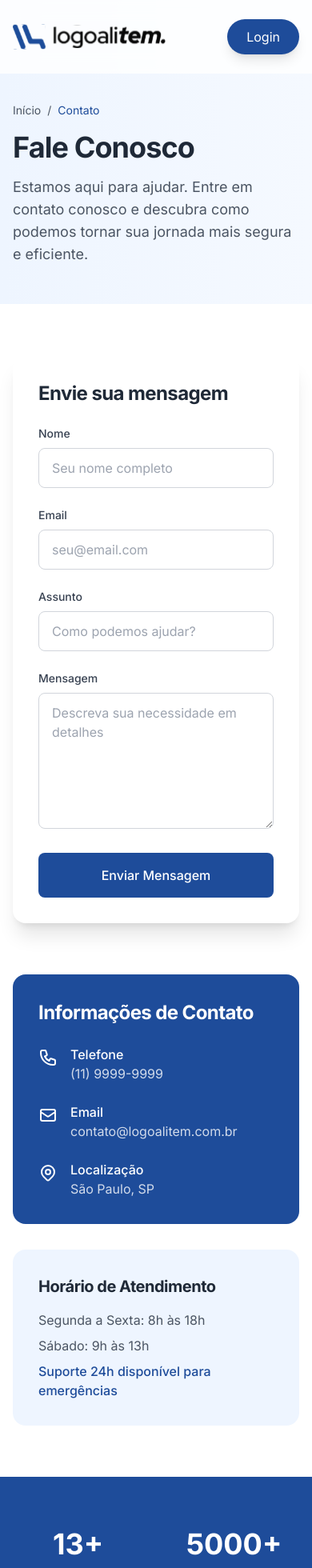
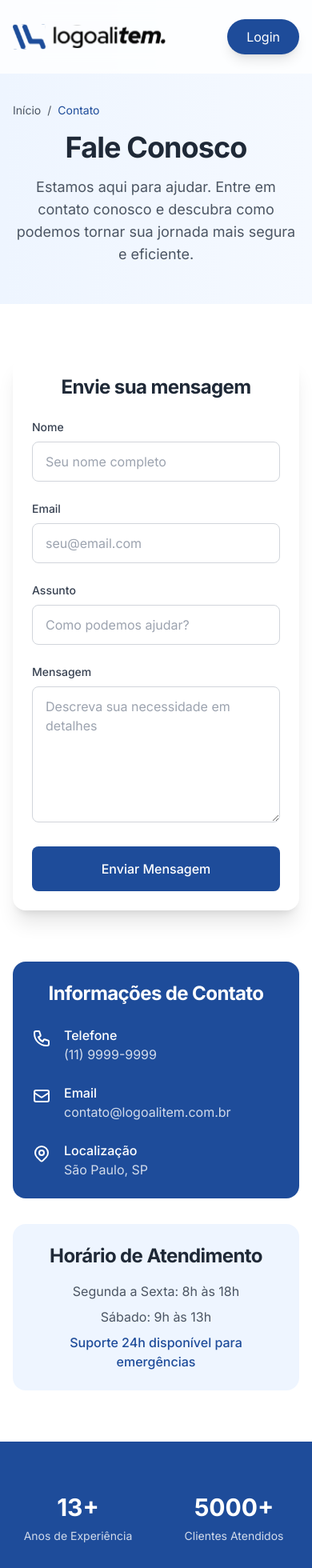
Before and after one commit to williansenawebdesigner/website-logoalitem, a Next.js app: page /contato in a window 390 px wide. Shown: the top 1960 px of the page at 80% size. Built offline with nearby package versions, Linux system fonts and the light colour scheme.

Commit message:
design página de contato ok

```diff
--- /dev/null
+++ b/app/components/Footer.tsx
@@ -0,0 +1,58 @@
+import Image from 'next/image'
+import Link from 'next/link'
+
+export default function Footer() {
+  return (
+    <footer className="bg-gray-900 text-white py-16">
+      <div className="container mx-auto px-4">
+        <div className="grid grid-cols-1 md:grid-cols-4 gap-12">
+          <div className="space-y-4">
+            <Image
+              src="/images/footer/logoalitem-logofundoescuro.svg"
+              alt="Logo Ali Tem"
+              width={292}
+              height={30}
+              className="mb-5"
+            />
+            <p className="text-gray-400">
+              Simplificando a vida do transportador desde 2010.
+            </p>
+          </div>
+
+          <div>
+            <h4 className="font-bold text-lg mb-4 text-gray-300">Links Rápidos</h4>
+            <ul className="space-y-2">
+              <li><Link href="/" className="text-gray-400 hover:text-white transition">Início</Link></li>
+              <li><Link href="#" className="text-gray-400 hover:text-white transition">Sobre nós</Link></li>
+              <li><Link href="#" className="text-gray-400 hover:text-white transition">Serviços</Link></li>
+              <li><Link href="/contato" className="text-gray-400 hover:text-white transition">Contato</Link></li>
+            </ul>
+          </div>
+
+          <div>
+            <h4 className="font-bold text-lg mb-4 text-gray-300">Nossos Serviços</h4>
+            <ul className="space-y-2">
+              <li><Link href="#" className="text-gray-400 hover:text-white transition">Reboque 24h</Link></li>
+              <li><Link href="#" className="text-gray-400 hover:text-white transition">Muque</Link></li>
+              <li><Link href="#" className="text-gray-400 hover:text-white transition">Cálculo de Frete</Link></li>
+              <li><Link href="#" className="text-gray-400 hover:text-white transition">Assessoria Jurídica</Link></li>
+            </ul>
+          </div>
+
+          <div>
+            <h4 className="font-bold text-lg mb-4 text-gray-300">Contato</h4>
+            <ul className="space-y-2 text-gray-400">
+              <li>contato@logoalitem.com.br</li>
+              <li>(11) 9999-9999</li>
+              <li>São Paulo, SP</li>
+            </ul>
+          </div>
+        </div>
+
+        <div className="border-t border-gray-800 mt-12 pt-8 text-center text-gray-400">
+          <p>&copy; {new Date().getFullYear()} Logo Ali Tem. Todos os direitos reservados.</p>
+        </div>
+      </div>
+    </footer>
+  )
+}
--- a/app/contato/page.tsx
+++ b/app/contato/page.tsx
@@ -1,6 +1,7 @@
 import Image from 'next/image'
 import Link from 'next/link'
 import Header from '../components/Header'
+import Footer from '../components/Footer'
 
 export default function Contato() {
   const depoimentos = [
@@ -49,10 +50,10 @@ export default function Contato() {
             <span>/</span>
             <span className="text-[#1E4C9A]">Contato</span>
           </div>
-          <h1 className="text-4xl lg:text-5xl font-bold text-gray-800 mb-4">
+          <h1 className="text-4xl lg:text-5xl font-bold text-gray-800 mb-4 text-center md:text-left">
             Fale Conosco
           </h1>
-          <p className="text-lg text-gray-600 max-w-2xl">
+          <p className="text-lg text-gray-600 max-w-2xl text-center md:text-left mx-auto md:mx-0">
             Estamos aqui para ajudar. Entre em contato conosco e descubra como podemos tornar sua jornada mais segura e eficiente.
           </p>
         </div>
@@ -63,8 +64,8 @@ export default function Contato() {
         <div className="container mx-auto px-4">
           <div className="flex flex-col lg:flex-row gap-16">
             {/* Formulário */}
-            <div className="lg:w-2/3 bg-white rounded-2xl shadow-xl p-8">
-              <h2 className="text-2xl font-bold text-gray-800 mb-6">Envie sua mensagem</h2>
+            <div className="lg:w-2/3 bg-white rounded-2xl shadow-xl p-6 md:p-8">
+              <h2 className="text-2xl font-bold text-gray-800 mb-6 text-center md:text-left">Envie sua mensagem</h2>
               <form className="space-y-6">
                 <div className="grid grid-cols-1 md:grid-cols-2 gap-6">
                   <div>
@@ -111,8 +112,8 @@ export default function Contato() {
 
             {/* Informações de contato */}
             <div className="lg:w-1/3 space-y-8">
-              <div className="bg-[#1E4C9A] text-white p-8 rounded-2xl">
-                <h3 className="text-2xl font-bold mb-6 text-white">Informações de Contato</h3>
+              <div className="bg-[#1E4C9A] text-white p-6 md:p-8 rounded-2xl">
+                <h3 className="text-2xl font-bold mb-6 text-white text-center md:text-left">Informações de Contato</h3>
                 <div className="space-y-6">
                   <div className="flex items-start gap-4">
                     <svg className="w-6 h-6 mt-1" fill="none" stroke="currentColor" viewBox="0 0 24 24">
@@ -145,9 +146,9 @@ export default function Contato() {
                 </div>
               </div>
 
-              <div className="bg-[#EEF5FF] p-8 rounded-2xl">
-                <h3 className="text-xl font-bold text-gray-800 mb-4">Horário de Atendimento</h3>
-                <div className="space-y-2 text-gray-600">
+              <div className="bg-[#EEF5FF] p-6 md:p-8 rounded-2xl">
+                <h3 className="text-2xl font-bold text-gray-800 mb-4 text-center md:text-left">Horário de Atendimento</h3>
+                <div className="space-y-2 text-gray-600 text-center md:text-left">
                   <p>Segunda a Sexta: 8h às 18h</p>
                   <p>Sábado: 9h às 13h</p>
                   <p className="font-medium text-[#1E4C9A]">Suporte 24h disponível para emergências</p>
@@ -164,8 +165,8 @@ export default function Contato() {
           <div className="grid grid-cols-2 md:grid-cols-4 gap-8">
             {estatisticas.map((stat, index) => (
               <div key={index} className="text-center">
-                <div className="text-4xl font-bold mb-2">{stat.numero}</div>
-                <div className="text-white/80">{stat.texto}</div>
+                <div className="text-3xl md:text-4xl font-bold mb-2">{stat.numero}</div>
+                <div className="text-white/80 text-sm md:text-base">{stat.texto}</div>
               </div>
             ))}
           </div>
@@ -180,8 +181,8 @@ export default function Contato() {
           </h2>
           <div className="grid md:grid-cols-2 gap-8">
             {depoimentos.map((depoimento, index) => (
-              <div key={index} className="bg-white p-8 rounded-2xl shadow-lg">
-                <div className="flex items-center gap-4 mb-4">
+              <div key={index} className="bg-white p-6 md:p-8 rounded-2xl shadow-lg">
+                <div className="flex flex-col md:flex-row items-center md:items-start gap-4 mb-4">
                   <Image
                     src={depoimento.imagem}
                     alt={depoimento.nome}
@@ -189,12 +190,12 @@ export default function Contato() {
                     height={56}
                     className="rounded-full"
                   />
-                  <div>
+                  <div className="text-center md:text-left">
                     <div className="font-bold text-gray-800">{depoimento.nome}</div>
                     <div className="text-gray-600">{depoimento.cargo}</div>
                   </div>
                 </div>
-                <p className="text-gray-600">{depoimento.texto}</p>
+                <p className="text-gray-600 text-center md:text-left">{depoimento.texto}</p>
               </div>
             ))}
           </div>
@@ -212,7 +213,7 @@ export default function Contato() {
           </p>
           <Link
             href="#"
-            className="inline-flex items-center gap-2 bg-[#1E4C9A] text-white px-8 py-4 rounded-full hover:bg-[#1a4185] transition duration-300"
+            className="inline-flex items-center justify-center gap-2 bg-[#1E4C9A] text-white px-8 py-4 rounded-full hover:bg-[#1a4185] transition duration-300 w-full md:w-auto"
           >
             Comece Agora
             <svg className="w-5 h-5" fill="none" stroke="currentColor" viewBox="0 0 24 24">
@@ -221,6 +222,8 @@ export default function Contato() {
           </Link>
         </div>
       </section>
+
+      <Footer />
     </main>
   )
 }
--- a/app/globals.css
+++ b/app/globals.css
@@ -27,8 +27,18 @@ html {
 
 /* Melhorias de acessibilidade */
 :focus {
-  outline: 2px solid #1E4C9A;
-  outline-offset: 2px;
+  outline: none;
+}
+
+:focus-visible {
+  outline: none;
+  box-shadow: 0 0 0 2px rgba(30, 76, 154, 0.4);
+  border-radius: 4px;
+}
+
+/* Remove outline para elementos clicáveis */
+a:focus, button:focus {
+  outline: none;
 }
 
 /* Animações suaves */
```
Also changed, not shown: app/page.tsx (+2 -46 lines).
